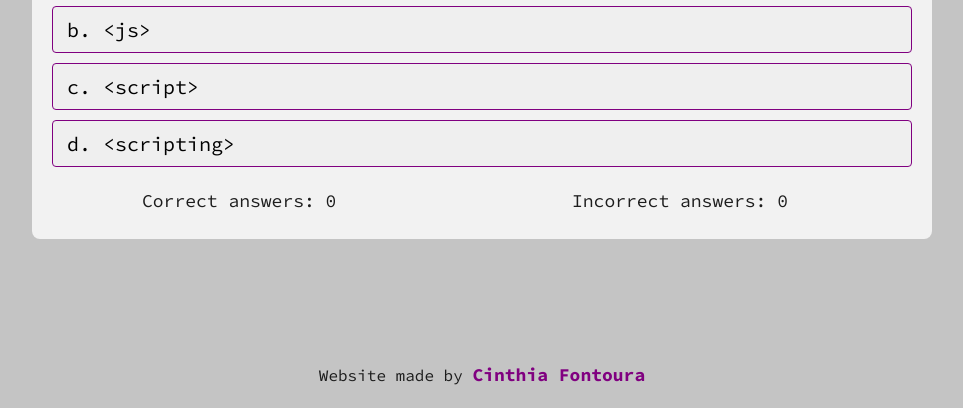
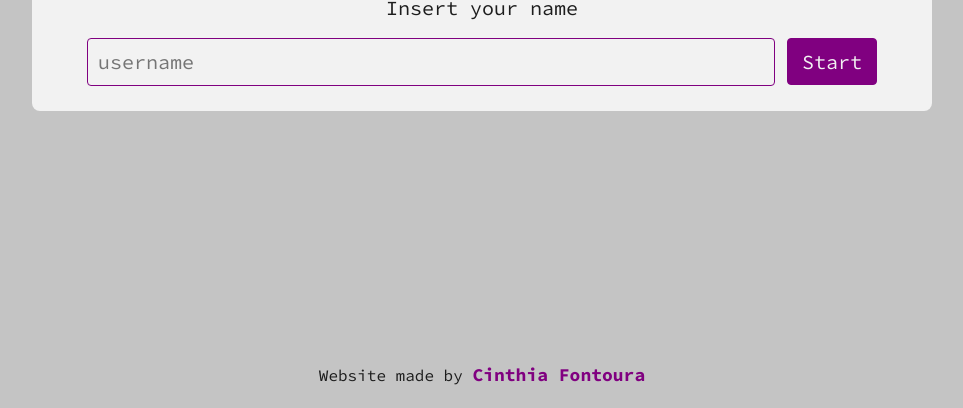
Before and after one commit to cinthiafontoura/javascript-quiz, a plain HTML site: page index.html in a window 1280 px wide. Shown: the part 392-800 px from the top of the page, without its empty margins (158-1121 px from the left). Drawn offline with Linux system fonts and the light colour scheme.

Commit message:
Add input to capture username

```diff
--- a/assets/css/style.css
+++ b/assets/css/style.css
@@ -4,12 +4,15 @@
 /* General configuration */
 
 :root {
-  /* Colors */
+  /* Colors variables*/
   --color__background: #c4c4c4;
   --color--light: #f2f2f2;
   --color--dark: #1d1d1d;
   --color__primary: #800080;
   --color__primary--transparent: #80008034;
+
+  /* Fonts variables*/
+  --font__family: 'Source Code Pro', monospace;
 }
 
 * {
@@ -21,7 +24,7 @@
 body {
   background-color: var(--color__background);
   color: var(--color--dark);
-  font-family: 'Source Code Pro', monospace;
+  font-family: var(--font__family);
   display: flex;
   flex-direction: column;
   align-items: center;
@@ -55,9 +58,37 @@ h1 {
   background-color: var(--color__primary--transparent);
 }
 
-.btn:active {
+.btn:active,
+.btn--full {
   background-color: var(--color__primary);
   color: var(--color--light);
+}
+
+.btn--full:hover {
+  background-color: var(--color--light);
+  border: 1.5px solid var(--color__primary);
+  color: var(--color__primary);
+  font-weight: 600;
+}
+
+/* Start box */
+input {
+  border: 1.5px solid var(--color__primary);
+  background-color: var(--color--light);
+  border-radius: 4px;
+  font-family: var(--font__family);
+  font-size: 20px;
+  padding: 8px 10px;
+  margin: 15px 0;
+  line-height: 1.5;
+  width: 80%;
+}
+
+input:focus,
+input:hover {
+  background-color: var(--color__primary--transparent);
+  border: 1.5px solid var(--color__primary);
+  outline: none;
 }
 
 /* Quiz game box*/
@@ -68,6 +99,7 @@ h1 {
   border-radius: 8px;
   margin: 0 10px;
   overflow: hidden;
+  text-align: center;
 }
 
 /* Make the quiz fit all screen sizes */
@@ -85,11 +117,13 @@ h1 {
 .quiz__progress {
   padding: 5px 0;
   font-size: 18px;
+  text-align: left;
 }
 
 .quiz__question {
   font-size: 25px;
   padding: 15px 0;
+  text-align: left;
 }
 
 .quiz__options {
@@ -127,3 +161,7 @@ h1 {
   color: var(--color__primary);
   text-decoration: none;
 }
+
+#quiz {
+  display: none;
+}
--- a/assets/js/script.js
+++ b/assets/js/script.js
@@ -42,19 +42,22 @@ const quizQuestion = [
   },
 ];
 
-const quiz = document.getElementById('quiz');
-
 let currentQuestion = 0;
 let correctAnswer = 0;
 let incorrectAnswer = 0;
 
-document.addEventListener('DOMContentLoaded', loadQuiz());
+document.addEventListener('DOMContentLoaded', function () {
+  let start = document.getElementById('start-game');
+  start.addEventListener('click', loadQuiz);
+});
 
 /**
  * Get data from the quizQuestion constant and add to the DOM
  */
 function loadQuiz() {
 
+  document.getElementById('quiz').style.display = "block"; // Show the game
+  document.getElementById('start').style.display = "none"; // Hide the starter content
   document.getElementById('question_number').innerText = currentQuestion + 1; // Show how many questions are left
   document.getElementById('total_question').innerText = quizQuestion.length; // Show how many questions the quiz have
 
@@ -74,10 +77,10 @@ checkAnswer();
  */
 function checkAnswer() {
 
-  const buttons = document.getElementsByTagName('button');
+  const options = document.getElementsByClassName(' quiz__option');
 
-  for (let button of buttons) {
-    button.addEventListener('click', function () {
+  for (let option of options) {
+    option.addEventListener('click', function () {
       let answer = this.getAttribute('id');
       console.log(answer);
 
@@ -106,10 +109,12 @@ function nextQuestion() {
     loadQuiz();
 
   } else {
+    let username = document.getElementById('username').value;
+
     quiz.innerHTML = `
-    <h2>Congratulations!</h2>
-    <h3> You answered ${correctAnswer}/${quizQuestion.length} questions correctly.</h3>
-    <button class="btn" onclick="location.reload()">Play again</button>
+    <h2>Congratulations ${username}!</h2>
+    <p style="margin: 15px 0;">You answered ${correctAnswer} of ${quizQuestion.length} questions correctly.</p>
+    <button class="btn btn--full" onclick="location.reload()">Play again</button>
     `;
   }
 }
--- a/index.html
+++ b/index.html
@@ -14,28 +14,39 @@
   </header>
 
   <main>
-    <div id="quiz" class="quiz__box">
+    <div class="quiz__box">
+      <div id="start">
+        <h2>Are you ready?</h2>
+        <label for="username">Insert your name</label>
+        <br>
+        <input type="text" id="username" placeholder="username">
+
+        <button class="btn btn--full" type="submit" id="start-game">Start</button>
+      </div>
+
+      <div id="quiz">
         <div class="quiz__header">
           <p id="progress" class="quiz__progress">Question <span id="question_number">1</span> of <span id="total_question">1</span></p>
           <h2 id="quiz__question" class="quiz__question">Am I a question?</h2>
         </div>
         <div class="quiz__options">
-        <button class="btn" id="a">
+          <button class="btn quiz__option" id="a">
           a. <span id="a__option">Option A</span>
         </button>
-        <button class="btn" id="b">
+          <button class="btn quiz__option" id="b">
             b. <span id="b__option">Option B</span>
           </button>
-        <button class="btn" id="c">
+          <button class="btn quiz__option" id="c">
             c. <span id="c__option">Option C</span>
           </button>
-        <button class="btn" id="d">
+          <button class="btn quiz__option" id="d">
             d. <span id="d__option">Option D</span>
           </button>
         </div>
         <div class="quiz__footer">
           <p class="quiz__result">Correct answers: <span id="right-answer">0</span></p>
           <p class="quiz__result">Incorrect answers: <span id="wrong-answer">0</span></p>
+        </div>
       </div>
     </div>
   </main>
```
Lines whose indentation alone changed are shown as unchanged.
